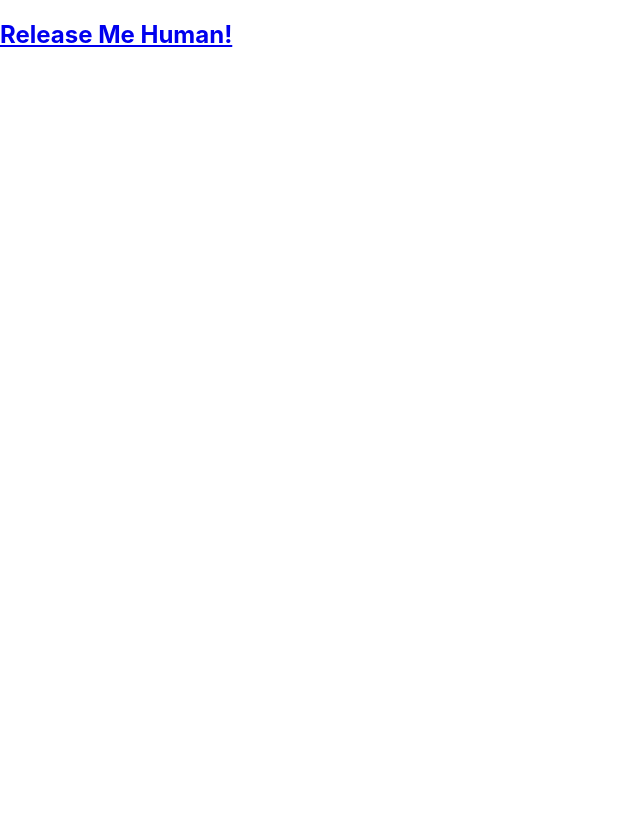
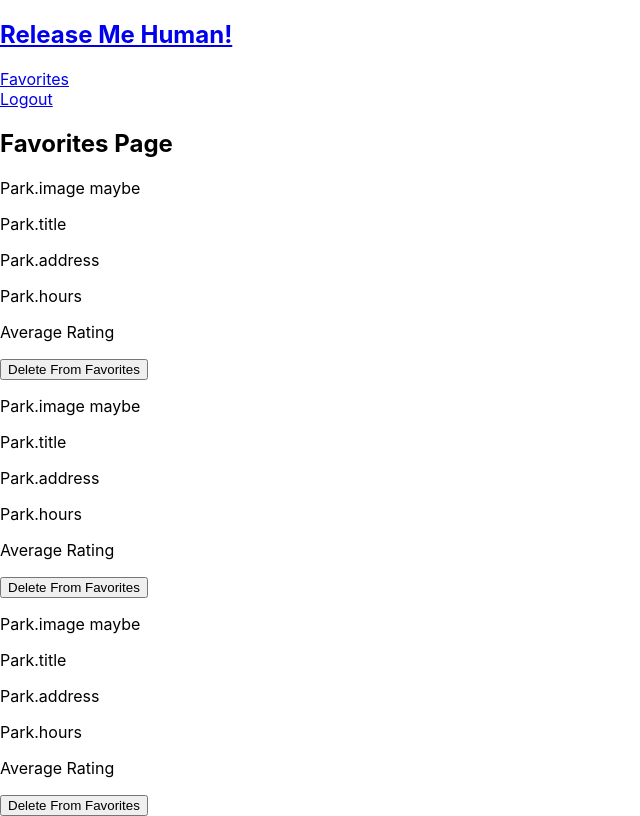
Before and after one commit to thinkful-ei-emu/AP-Capstone-Client, a React (Create React App) app: page /favorites in a window 1280 px wide. Shown: the whole page, without its empty margins (0-640 px from the left). Built offline with nearby package versions, Linux system fonts and the light colour scheme.

Commit message:
added favorites link in header in render when logged in and added favorites component

```diff
--- a/src/components/App/App.js
+++ b/src/components/App/App.js
@@ -7,6 +7,7 @@ import LoginPage from '../../routes/LoginPage/LoginPage'
 import RegistrationPage from '../../routes/RegistrationPage/RegistrationPage'
 import ParkPage from '../../routes/ParkPage/ParkPage'
 import ParkListPage from '../../routes/ParkListPage/ParkListPage'
+import FavoritesPage from '../../routes/FavoritesPage/FavoritesPage'
 
 class App extends React.Component{
 
@@ -24,6 +25,7 @@ class App extends React.Component{
             <Route path ={'/register'} component={RegistrationPage}/>
             <Route exact path ={'/parks'} component={ParkListPage}/>
             <Route path={'/parks/:parkId'} component={ParkPage}/>
+            <Route path={'/favorites'} component={FavoritesPage}/>
           </Switch>
         </main>
 
--- /dev/null
+++ b/src/components/Favorites/Favorites.js
@@ -0,0 +1,54 @@
+import React from "react";
+
+export default class Favorites extends React.Component {
+  handleDelete = () => {};
+
+  render() {
+    return (
+    <div>
+      <div>
+        <div>
+          <p>Park.image maybe</p>
+          <p>Park.title</p>
+          <p>Park.address</p>
+          <p>Park.hours</p>
+          <p>Average Rating</p>
+        </div>
+
+        <div>
+          <button type="button">Delete From Favorites</button>
+        </div>
+      </div>
+
+      <div>
+        <div>
+          <p>Park.image maybe</p>
+          <p>Park.title</p>
+          <p>Park.address</p>
+          <p>Park.hours</p>
+          <p>Average Rating</p>
+        </div>
+
+        <div>
+          <button type="button">Delete From Favorites</button>
+        </div>
+      </div>
+
+      <div>
+        <div>
+          <p>Park.image maybe</p>
+          <p>Park.title</p>
+          <p>Park.address</p>
+          <p>Park.hours</p>
+          <p>Average Rating</p>
+        </div>
+
+        <div>
+          <button type="button">Delete From Favorites</button>
+        </div>
+      </div>
+
+      </div>
+    );
+  }
+}
--- a/src/components/Header/Header.js
+++ b/src/components/Header/Header.js
@@ -2,37 +2,37 @@ import React from "react";
 import { Link } from "react-router-dom";
 
 export default class Header extends React.Component {
-  handleLogoutClick = () => {};
+  handleLogoutClick = () => {
+  };
 
   renderLogoutLink() {
     return (
       <div>
-        <Link
-            to="/"
-            onClick={this.handleLogoutClick}
-        >
+        <div>
+          <Link to="/favorites">Favorites</Link>
+        </div>
+
+        <div>
+          <Link to="/" onClick={this.handleLogoutClick}>
             Logout
-        </Link>
+          </Link>
+        </div>
       </div>
     );
   }
 
   renderLoginLink() {
-      return(
-          <div>
-              <Link
-                to="/register"
-              >
-                Register
-              </Link>
+    return (
+      <div>
+        <div>
+          <Link to="/register">Register</Link>
+        </div>
 
-              <Link
-                to="/Login"
-              >
-                Login
-              </Link>
-          </div>
-      )
+        <div>
+          <Link to="/Login">Login</Link>
+        </div>
+      </div>
+    );
   }
 
   render() {
@@ -41,7 +41,7 @@ export default class Header extends React.Component {
         <h1>
           <Link to="/">Release Me Human!</Link>
         </h1>
-        {/* renders working, will need ternery when adding jwt */}
+        {this.renderLogoutLink()}
       </nav>
     );
   }
--- a/src/components/LoginForm/LoginForm.js
+++ b/src/components/LoginForm/LoginForm.js
@@ -11,7 +11,7 @@ export default class LoginForm extends React.Component{
 
         return(
             <div>
-                <form>
+                <form className="LoginForm">
                     <div>
                         <label>Username</label>
                         <input name="user_name" id="LoginForm-user_name" required/>
@@ -22,6 +22,10 @@ export default class LoginForm extends React.Component{
                         <input name="password" id="LoginForm-password" required/>
                     </div>
 
+                    <div>
+                        <button type="submit">Login</button>
+                    </div>
+
                 </form>
             </div>
         )
--- a/src/config.js
+++ b/src/config.js
@@ -1,4 +1,4 @@
 export default {
-    API_ENDPOINT: '',
+    API_ENDPOINT: 'http://localhost:8080/api',
     TOKEN_KEY: '',
 }
--- /dev/null
+++ b/src/routes/FavoritesPage/FavoritesPage.js
@@ -0,0 +1,16 @@
+import React from 'react'
+import Favorites from '../../components/Favorites/Favorites'
+
+
+export default class FavoritesPage extends React.Component{
+
+
+    render(){
+        return(
+            <div>
+                <h2>Favorites Page</h2>
+                <Favorites/>
+            </div>
+        )
+    }
+}
--- a/src/routes/RegistrationPage/RegistrationPage.js
+++ b/src/routes/RegistrationPage/RegistrationPage.js
@@ -15,7 +15,7 @@ export default class RegistrationPage extends React.Component{
     render(){
         return(
             <div>
-                <p>Registration Page</p>
+                <h2>Registration Page</h2>
                 <RegistrationForm onRegistrationSuccess = {this.handleRegistrationSuccess}/>
             </div>
         )
```
